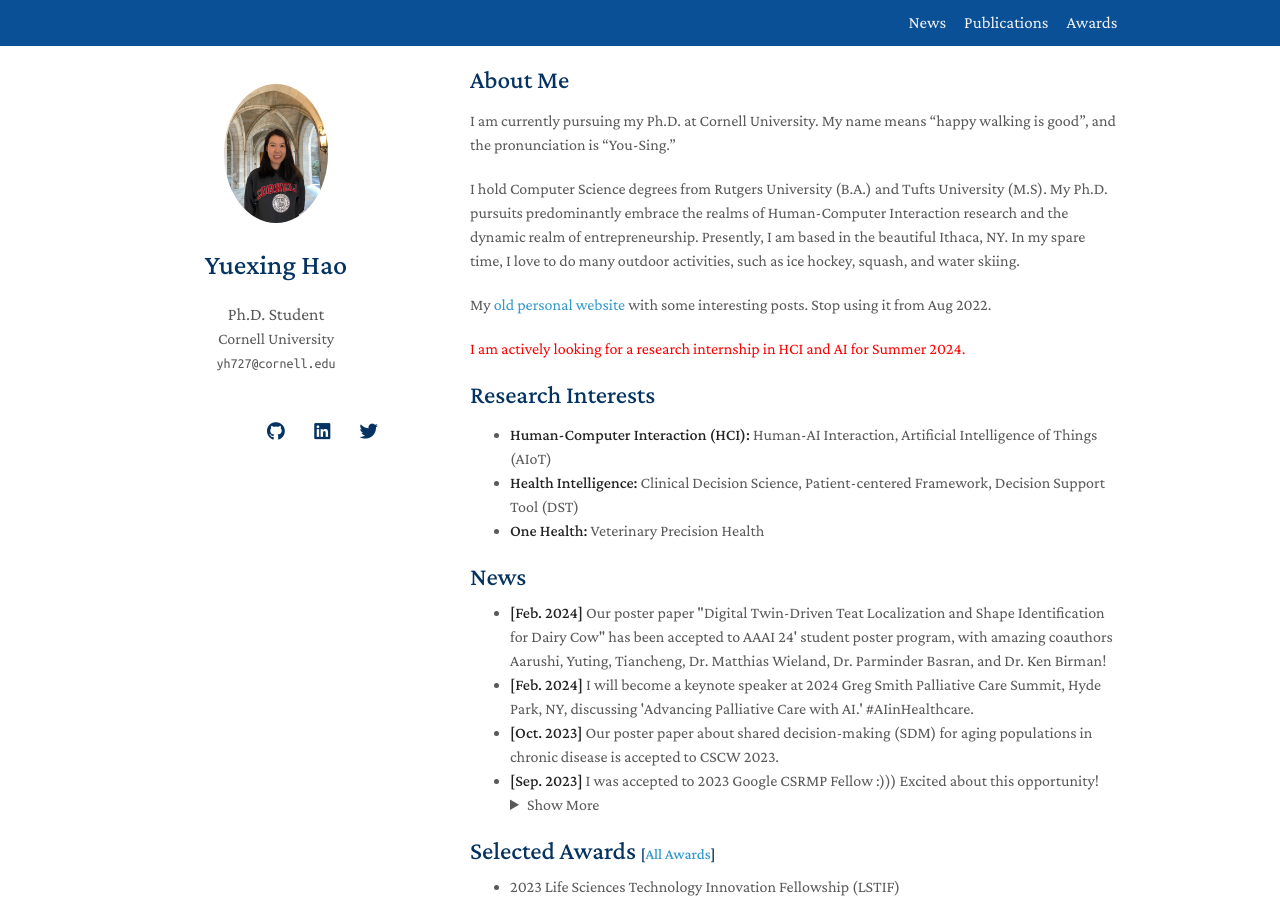
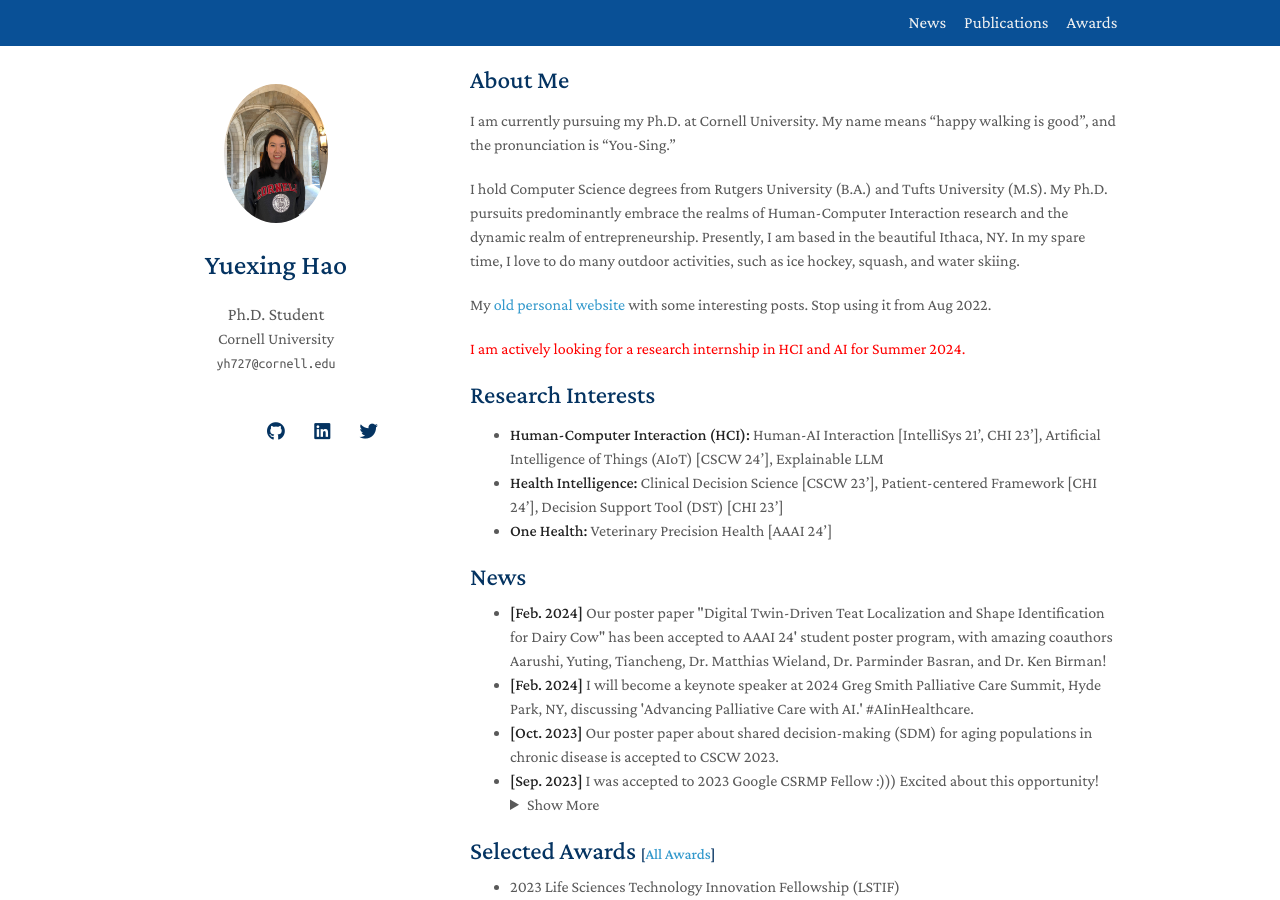
Before and after one commit to YuexingHao/Yuexing-Hao, a Jekyll site: the page built from index.md, in a window 1280 px wide and 900 px high. Built offline with Jekyll 4.4.1, drawn with Linux system fonts in a browser that asks for light colours; nearby versions of some CDN libraries; a style sheet for code colours, icons or effects is not loaded; our own code applies the rules of GitHub Pages for plain Markdown files.

Commit message:
Update index.md

```diff
--- a/index.md
+++ b/index.md
@@ -14,9 +14,9 @@
 
 ## Research Interests
 
-- **Human-Computer Interaction (HCI):** Human-AI Interaction, Artificial Intelligence of Things (AIoT)
-- **Health Intelligence:** Clinical Decision Science, Patient-centered Framework, Decision Support Tool (DST)
-- **One Health:** Veterinary Precision Health
+- **Human-Computer Interaction (HCI):** Human-AI Interaction [IntelliSys 21', CHI 23'], Artificial Intelligence of Things (AIoT) [CSCW 24'], Explainable LLM
+- **Health Intelligence:** Clinical Decision Science [CSCW 23'], Patient-centered Framework [CHI 24'], Decision Support Tool (DST) [CHI 23']
+- **One Health:** Veterinary Precision Health [AAAI 24']
 
 {% include_relative _includes/news.md %}
 
```
